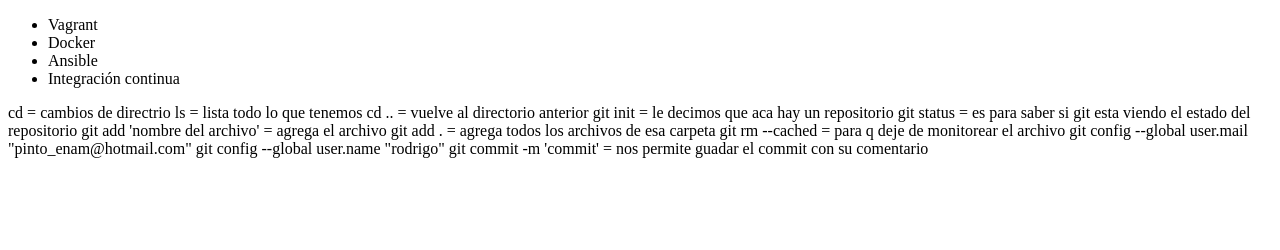
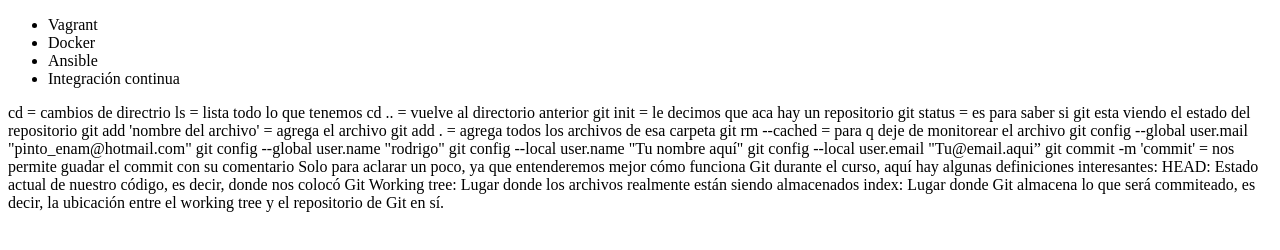
Before and after one commit to rodrigopp/alura-git, a plain HTML site: page index.html in a window 1280 px wide. Drawn offline with Linux system fonts and the light colour scheme.

Commit message:
probando committtt

```diff
--- a/index.html
+++ b/index.html
@@ -27,4 +27,11 @@ git add . = agrega todos los archivos de esa carpeta
 git rm --cached <file> = para q deje de monitorear el archivo
 git config --global user.mail "pinto_enam@hotmail.com"
 git config --global user.name "rodrigo"
+git config --local user.name "Tu nombre aquí"
+git config --local user.email "Tu@email.aqui”
 git commit -m 'commit' = nos permite guadar el commit con su comentario
+Solo para aclarar un poco, ya que entenderemos mejor cómo funciona Git durante el curso, aquí hay algunas definiciones interesantes:
+
+HEAD: Estado actual de nuestro código, es decir, donde nos colocó Git
+Working tree: Lugar donde los archivos realmente están siendo almacenados
+index: Lugar donde Git almacena lo que será commiteado, es decir, la ubicación entre el working tree y el repositorio de Git en sí.
```
